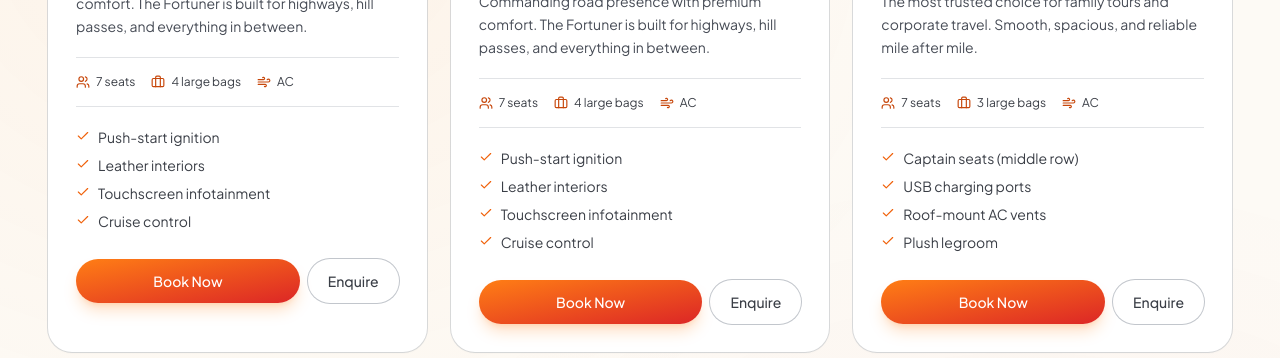
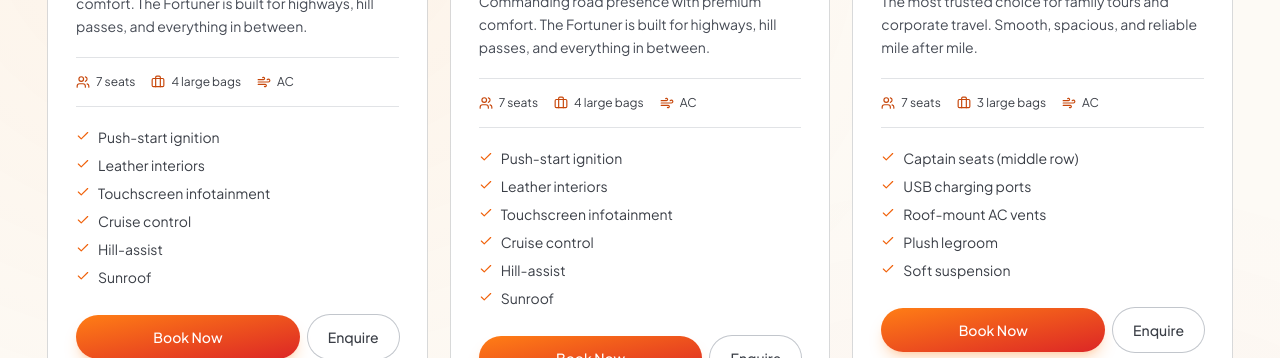
Before and after one commit to adarshdebata/balaji-tour-travel, a Next.js app: page /fleet/suv in a window 1280 px wide. Shown: the part 880-1238 px from the top of the page. Built offline with nearby package versions, Linux system fonts and the light colour scheme.

Commit message:
Update VehicleCard.tsx

```diff
--- a/src/components/ui/VehicleCard.tsx
+++ b/src/components/ui/VehicleCard.tsx
@@ -68,7 +68,7 @@ export function VehicleCard({ vehicle, index = 0 }: VehicleCardProps) {
         </div>
 
         <ul className="mt-5 space-y-2">
-          {vehicle.features.slice(0, 4).map((feature) => (
+          {vehicle.features.slice(0, 8).map((feature) => (
             <li key={feature} className="flex items-start gap-2 text-sm text-ink-700 dark:text-ink-300">
               <Check className="mt-0.5 h-3.5 w-3.5 shrink-0 text-saffron-600 dark:text-saffron-400" />
               <span>{feature}</span>
```
